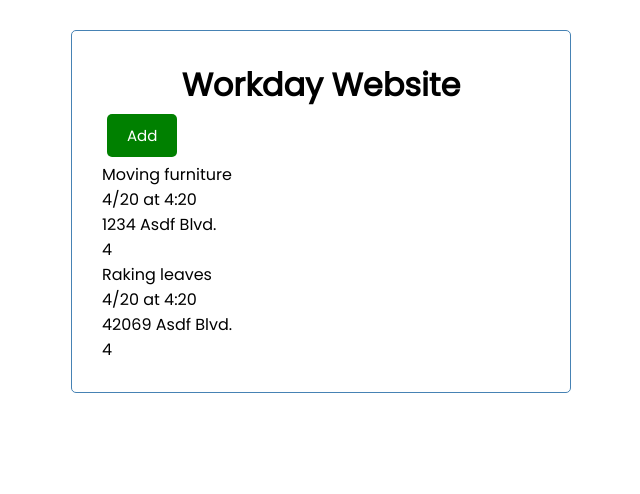
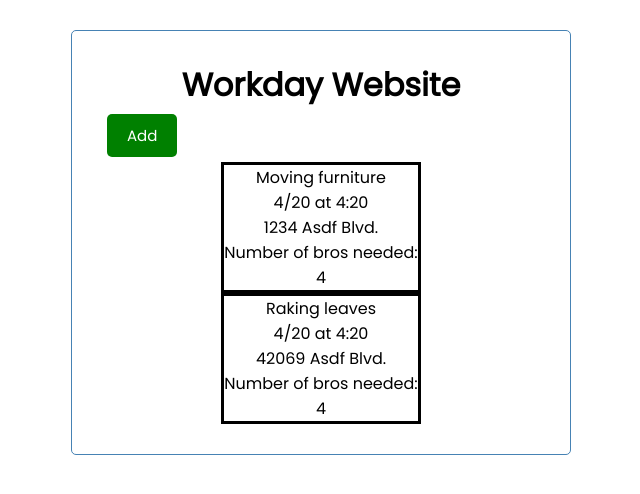
Before and after one commit to dlee371/WorkdayWebsite, a React (Create React App) app in the folder workday/: page / in a window 1280 px wide. Shown: the top 494 px of the page, without its empty margins (319-959 px from the left). Built offline with nearby package versions, Linux system fonts and the light colour scheme.

Commit message:
added some final touches on the ass-bus side of things

```diff
--- a/workday/src/components/Job.js
+++ b/workday/src/components/Job.js
@@ -2,11 +2,13 @@
 
 const Job = ({ job, onDelete }) => {
     return (
-        <div>
+        <div className='box' >
+            <div className='gift'>
             <p>{job.text}</p>
             <p>{job.day}</p>
             <p>{job.loc}</p>
-            <p>{job.peeps}</p>
+            <p>Number of bros needed: {job.peeps}</p>
+            </div>
         </div>
     )
 }
--- a/workday/src/index.css
+++ b/workday/src/index.css
@@ -1,5 +1,18 @@
 @import url('https://fonts.googleapis.com/css2?family=Poppins:wght@300;400&display=swap');
 
+
+.box {
+  border-style: solid;
+  width: 200px;
+  height: auto;
+  align-items: center;
+  margin: auto;
+}
+
+.gift {
+  text-align: center;
+
+}
 
 .title{
   text-align: center;
```
